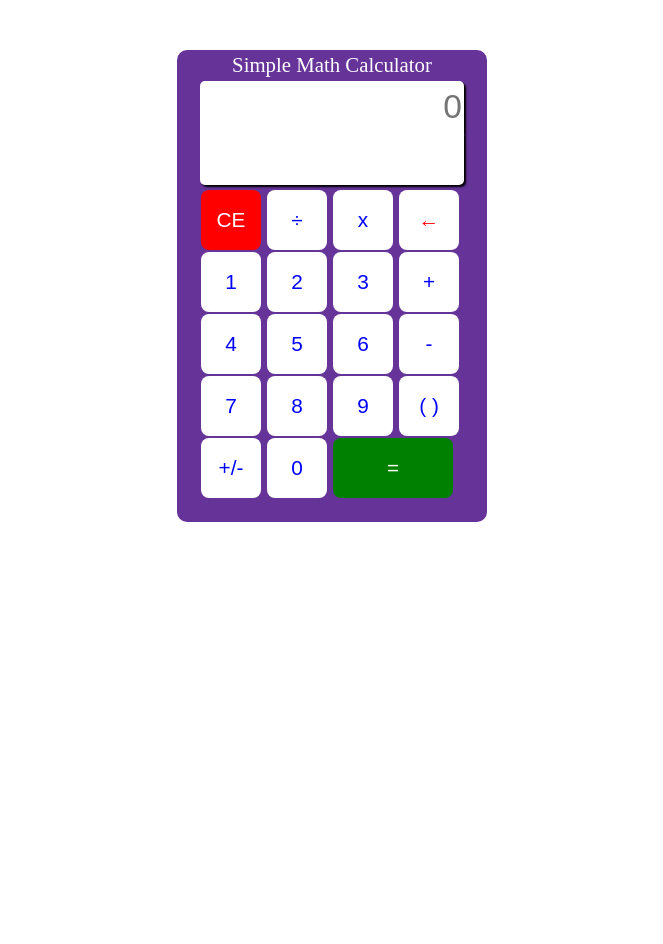
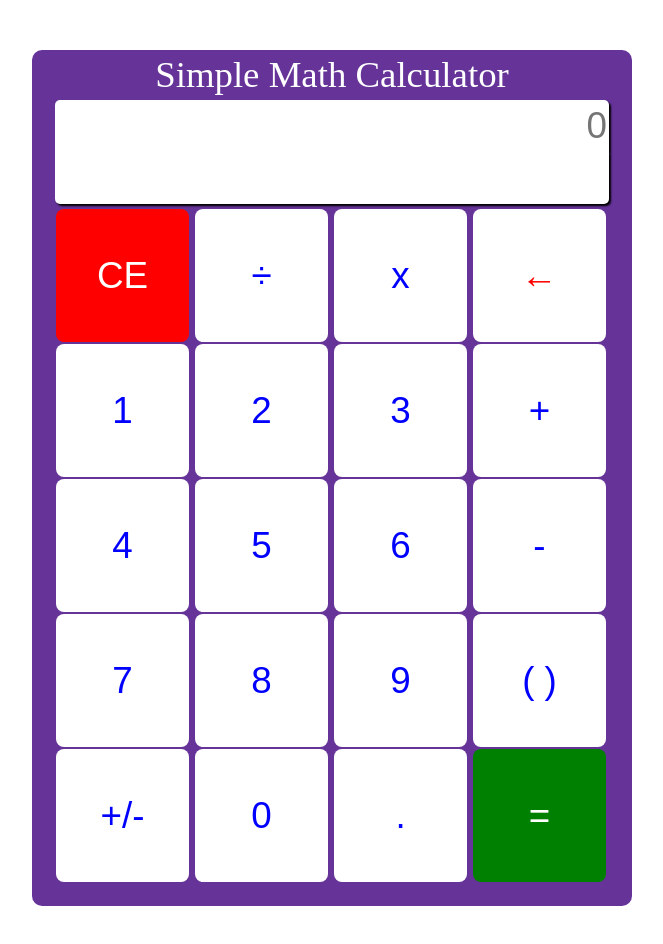
Before and after one commit to vkirch/seng513_W2019_A2, a plain HTML site: page index.html in a window 1280 px wide. Shown: the whole page, without its empty margins (308-971 px from the left). Before the commit the page ends 800 px from the top, so only its background shows below. Drawn offline with Linux system fonts and the light colour scheme.

Commit message:
600px wide on desktop mode

```diff
--- a/calculator.js
+++ b/calculator.js
@@ -1,7 +1,3 @@
-function myFunction() {
-  alert("Hello! I am an alert box!");
-}
-
 function getNumber(num){
   var input_var = document.getElementById('input');
   switch(num){
@@ -77,8 +73,14 @@ function backspace(){
 
 function compute() {
   var input_var = document.getElementById('input');
-  ans = Math.floor(+eval(input_var.value));
-  document.getElementById('answer').value = '=' + ans;
+  try{
+    ans = Math.fround(eval(input_var.value)).toFixed(2);
+    document.getElementById('answer').value = '=' + ans;
+    document.getElementById('input').value = ans;
+  }
+  catch(err){
+    error();
+  }
 }
 
 var i = 0;
@@ -92,3 +94,17 @@ function brackets() {
     input_var.value +=')';
   }
 }
+
+var i = 0;
+function decimal(){
+  var input_var = document.getElementById('input');
+  if (i == 0){
+    input_var.value += '.';
+  }
+  else{}
+}
+
+function error(){
+  var input_var = document.getElementById('input');
+  input_var.value += 'ERROR';
+}
--- a/index.html
+++ b/index.html
@@ -46,7 +46,8 @@
             <br>
             <input type="button" value=" +/- " onclick="getOperand('+/-')">
             <input type="button" value=" 0 " onclick="getNumber(0)">
-            <input type="button" value=" = " onclick="compute()" style="width:120px; color:white; background: green;">
+            <input type="button" value=" . " onclick = "decimal()">
+            <input type="button" value=" = " onclick="compute()" style="color:white; background: green;">
             <br>
           </td>
         </tr>
--- a/style.css
+++ b/style.css
@@ -1,5 +1,5 @@
 table{
-  width:310px;
+  width: 600px;
   margin: 50px auto;
   background: #663399;
   border: none;
@@ -8,13 +8,13 @@ table{
 }
 .heading{
   color:white;
-  font-size: 130%;
+  font-size: 230%;
   text-align: center;
 }
 #input, #answer{
-  width:260px;
+  width:550px;
   height: 50px;
-  font-size: 210%;
+  font-size: 230%;
   text-align: right;
   border: none;
 }
@@ -29,10 +29,10 @@ table{
   box-shadow: 2px 2px 2px black;
 }
 input[type=button]{
-  height: 60px;
-  width: 60px;
+  height: 133px;
+  width: 133px;
   color: blue;
-  font-size: 130%;
+  font-size: 230%;
   background: white;
   margin: 1px;
   border-radius: 8px;
```
